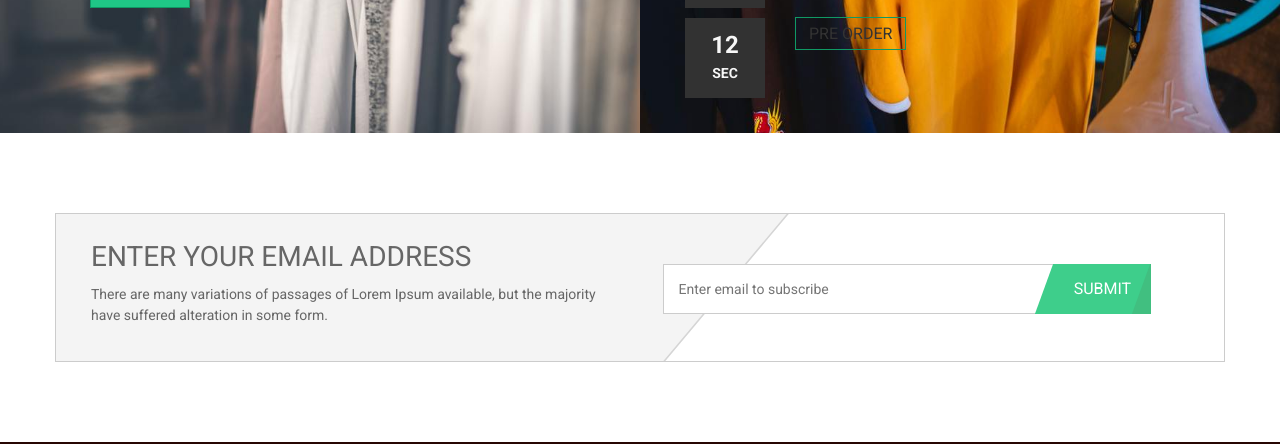
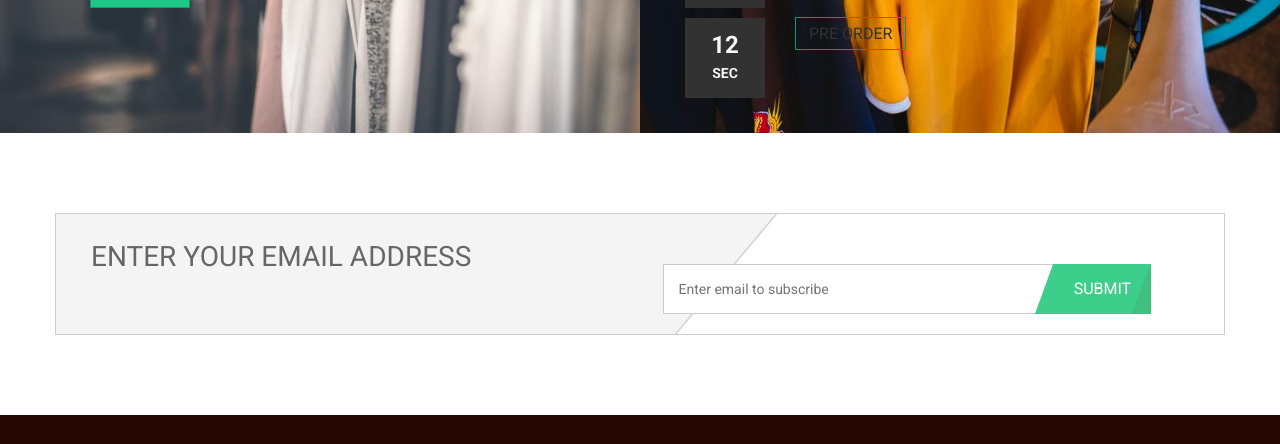
Before and after one commit to 31-ahmed/dsapro, a plain HTML site: page index.html in a window 1280 px wide. Shown: the part 3035-3479 px from the top of the page. Drawn offline with Linux system fonts and the light colour scheme; files whose address does not match are found by name; a web font is replaced by a local one.

Commit message:
Update index.html

```diff
--- a/index.html
+++ b/index.html
@@ -549,7 +549,7 @@
 							<div class="subscribe">
 								<div class="subscribe-brief">
 									<h3>enter your email address</h3>
-									<p>There are many variations of passages of Lorem Ipsum available, but the majority have suffered alteration in some form.</p>
+
 								</div>
 								<div class="subscribe-form">
 									<form action="Response.html">
```
